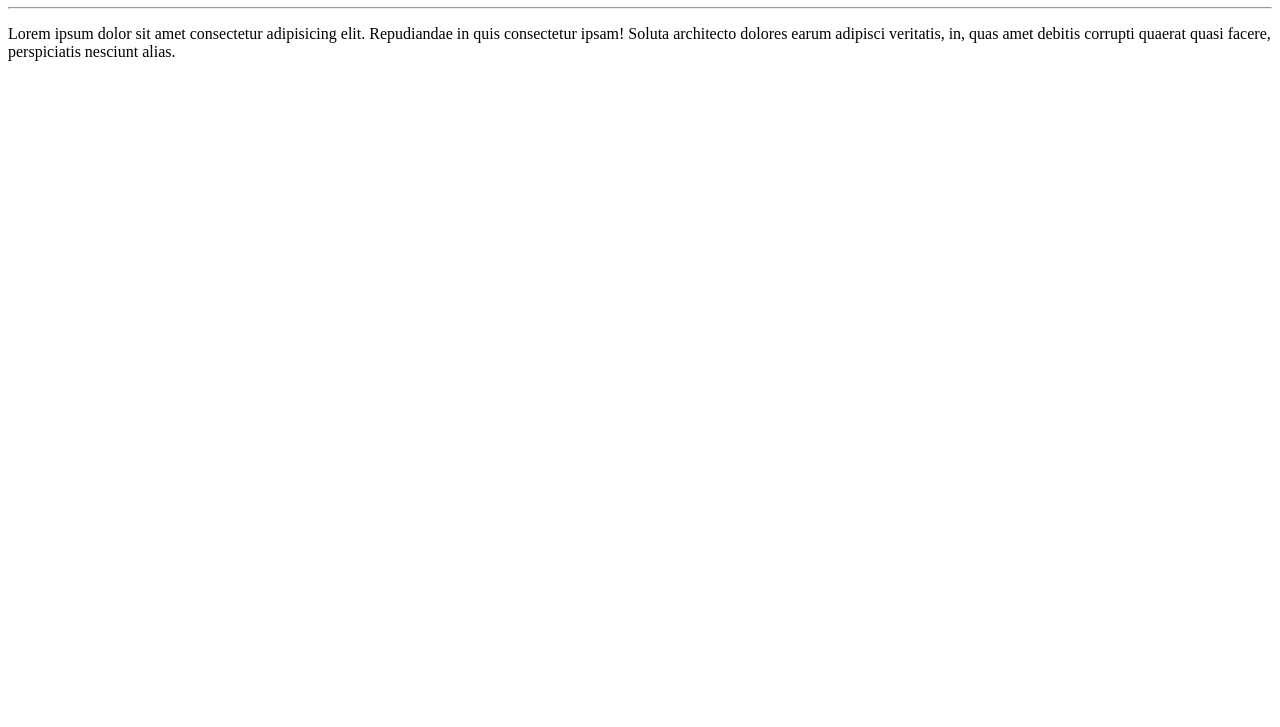
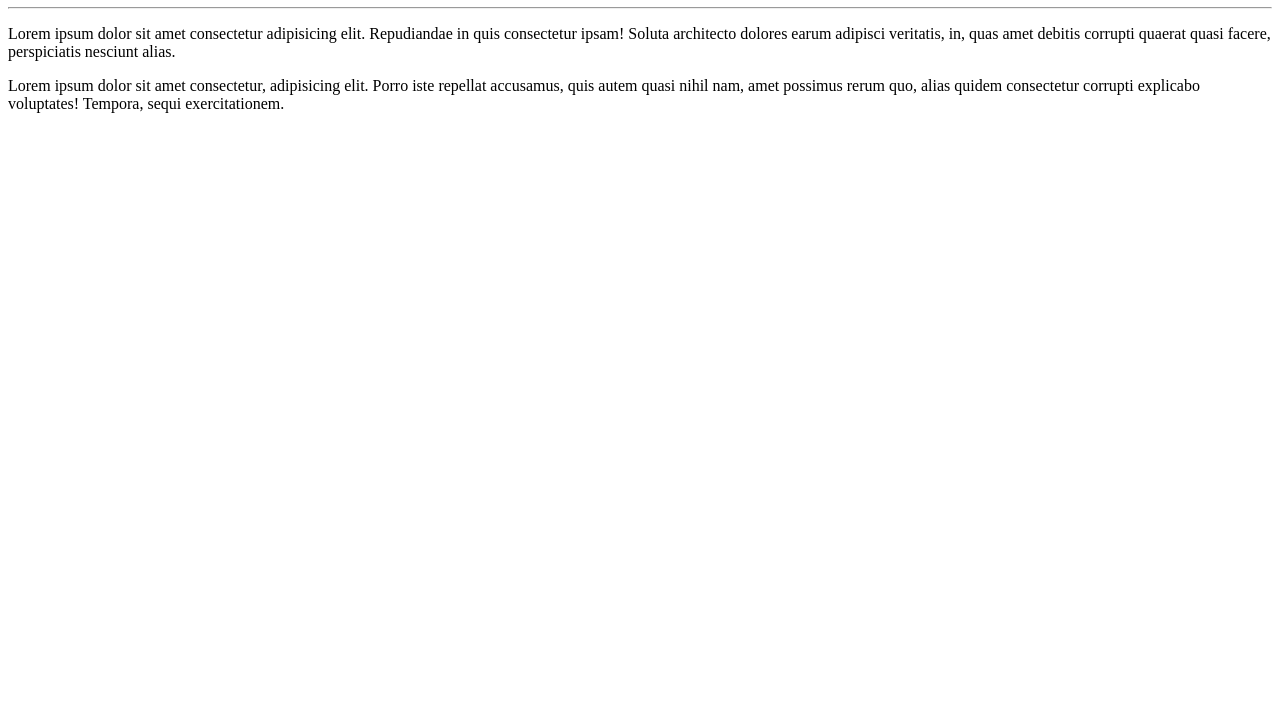
Before and after one commit to alexHenr0311/Ola-Mundo, a plain HTML site: page site-exemplo/index.html in a window 1280 px wide. Shown: the part 73-800 px from the top of the page. Drawn offline with Linux system fonts and the light colour scheme.

Commit message:
adicionei um parágrafo

```diff
--- a/site-exemplo/index.html
+++ b/site-exemplo/index.html
@@ -9,5 +9,6 @@
     <h1>Olá, Mundo!</h1>
     <hr>
     <p>Lorem ipsum dolor sit amet consectetur adipisicing elit. Repudiandae in quis consectetur ipsam! Soluta architecto dolores earum adipisci veritatis, in, quas amet debitis corrupti quaerat quasi facere, perspiciatis nesciunt alias.</p>
+    <p>Lorem ipsum dolor sit amet consectetur, adipisicing elit. Porro iste repellat accusamus, quis autem quasi nihil nam, amet possimus rerum quo, alias quidem consectetur corrupti explicabo voluptates! Tempora, sequi exercitationem.</p>
 </body>
 </html>
```
